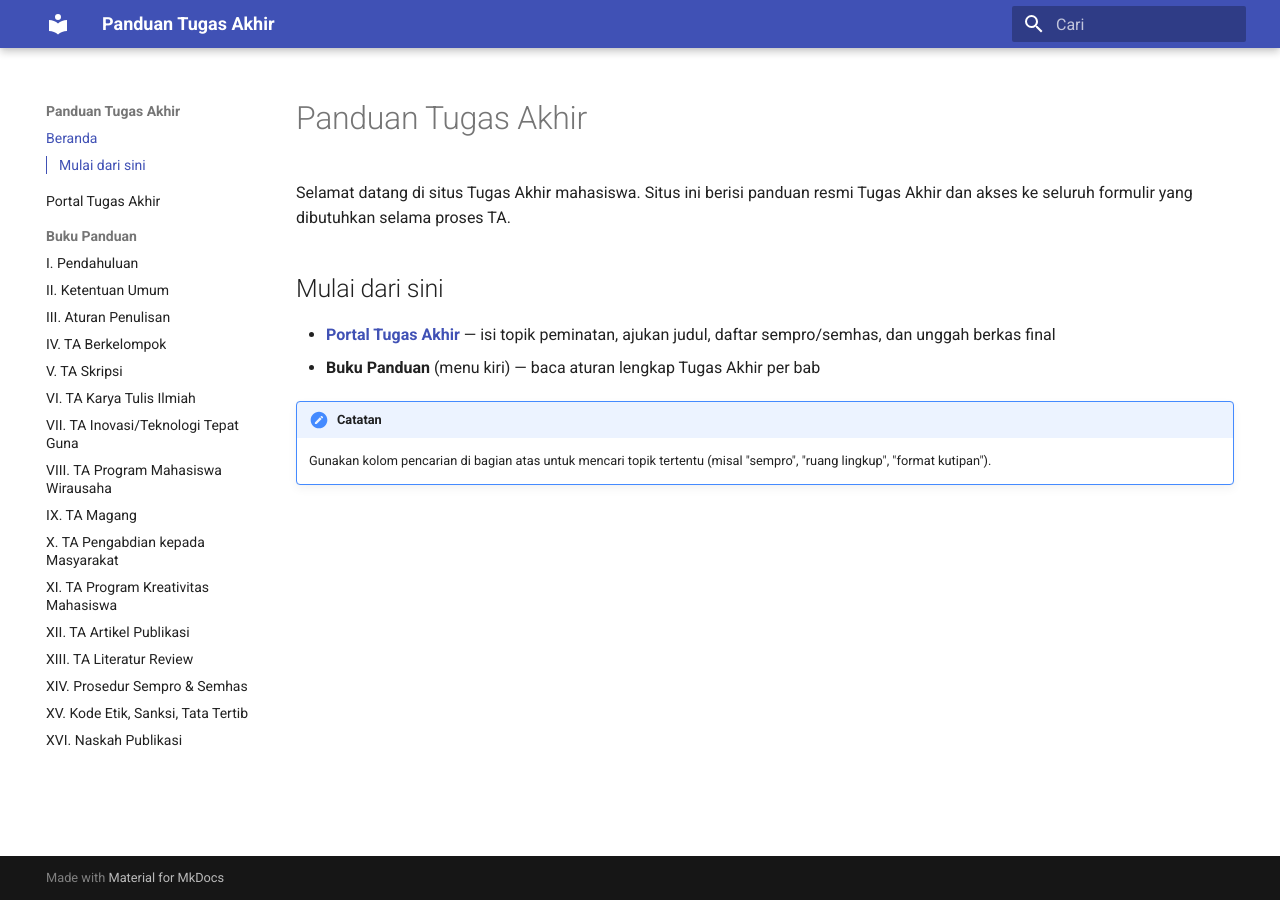
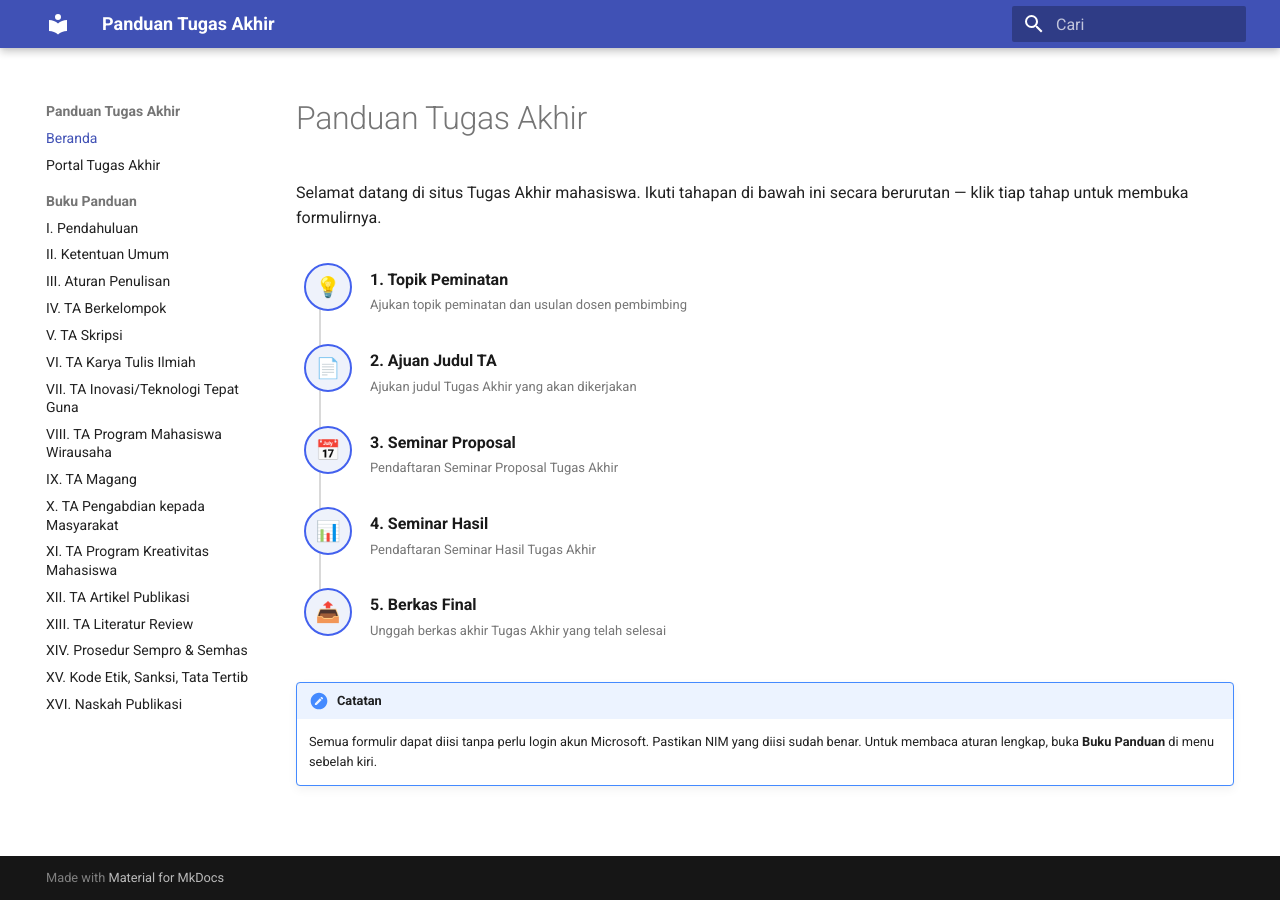
Before and after one commit to arif-fst/Panduan-TA-FST-UHB, an MkDocs documentation site: the page built from docs/index.md, in a window 1280 px wide. Built offline with MkDocs 1.6.1 and Material for MkDocs 9.7.7, drawn with Linux system fonts in a browser that asks for light colours.

Commit message:
Add files via upload

```diff
--- a/docs/index.md
+++ b/docs/index.md
@@ -1,11 +1,108 @@
 # Panduan Tugas Akhir
 
-Selamat datang di situs Tugas Akhir mahasiswa. Situs ini berisi panduan resmi Tugas Akhir dan akses ke seluruh formulir yang dibutuhkan selama proses TA.
+Selamat datang di situs Tugas Akhir mahasiswa. Ikuti tahapan di bawah ini secara berurutan — klik tiap tahap untuk membuka formulirnya.
 
-## Mulai dari sini
+<style>
+.ta-timeline {
+  position: relative;
+  margin: 2em 0 2.5em;
+  padding-left: 8px;
+}
+.ta-timeline::before {
+  content: "";
+  position: absolute;
+  left: 23px;
+  top: 8px;
+  bottom: 8px;
+  width: 2px;
+  background: #d9d9d9;
+}
+.ta-step {
+  position: relative;
+  display: flex;
+  align-items: flex-start;
+  gap: 18px;
+  padding-bottom: 28px;
+  text-decoration: none !important;
+}
+.ta-step:last-child { padding-bottom: 0; }
+.ta-dot {
+  position: relative;
+  z-index: 1;
+  flex-shrink: 0;
+  width: 48px;
+  height: 48px;
+  border-radius: 50%;
+  background: #eef2fb;
+  border: 2px solid #4361ee;
+  display: flex;
+  align-items: center;
+  justify-content: center;
+  font-size: 20px;
+}
+.ta-body {
+  padding-top: 4px;
+}
+.ta-step-title {
+  font-weight: 600;
+  font-size: 16px;
+  color: #1a1a1a !important;
+  margin: 0 0 3px;
+}
+.ta-step-desc {
+  font-size: 13px;
+  color: #767676;
+  margin: 0;
+}
+.ta-step:hover .ta-dot {
+  background: #4361ee;
+  color: #fff;
+}
+</style>
 
-- **[Portal Tugas Akhir](portal.md)** — isi topik peminatan, ajukan judul, daftar sempro/semhas, dan unggah berkas final
-- **Buku Panduan** (menu kiri) — baca aturan lengkap Tugas Akhir per bab
+<div class="ta-timeline">
+
+<a href="GANTI_LINK_FORM_TOPIK_PEMINATAN" class="ta-step">
+  <div class="ta-dot">💡</div>
+  <div class="ta-body">
+    <p class="ta-step-title">1. Topik Peminatan</p>
+    <p class="ta-step-desc">Ajukan topik peminatan dan usulan dosen pembimbing</p>
+  </div>
+</a>
+
+<a href="GANTI_LINK_FORM_JUDUL_TA" class="ta-step">
+  <div class="ta-dot">📄</div>
+  <div class="ta-body">
+    <p class="ta-step-title">2. Ajuan Judul TA</p>
+    <p class="ta-step-desc">Ajukan judul Tugas Akhir yang akan dikerjakan</p>
+  </div>
+</a>
+
+<a href="GANTI_LINK_FORM_SEMPRO" class="ta-step">
+  <div class="ta-dot">📅</div>
+  <div class="ta-body">
+    <p class="ta-step-title">3. Seminar Proposal</p>
+    <p class="ta-step-desc">Pendaftaran Seminar Proposal Tugas Akhir</p>
+  </div>
+</a>
+
+<a href="GANTI_LINK_FORM_SEMHAS" class="ta-step">
+  <div class="ta-dot">📊</div>
+  <div class="ta-body">
+    <p class="ta-step-title">4. Seminar Hasil</p>
+    <p class="ta-step-desc">Pendaftaran Seminar Hasil Tugas Akhir</p>
+  </div>
+</a>
+
+<a href="GANTI_LINK_FORM_BERKAS_FINAL" class="ta-step">
+  <div class="ta-dot">📤</div>
+  <div class="ta-body">
+    <p class="ta-step-title">5. Berkas Final</p>
+    <p class="ta-step-desc">Unggah berkas akhir Tugas Akhir yang telah selesai</p>
+  </div>
+</a>
+
+</div>
 
 !!! note "Catatan"
-    Gunakan kolom pencarian di bagian atas untuk mencari topik tertentu (misal "sempro", "ruang lingkup", "format kutipan").
+    Semua formulir dapat diisi tanpa perlu login akun Microsoft. Pastikan NIM yang diisi sudah benar. Untuk membaca aturan lengkap, buka **Buku Panduan** di menu sebelah kiri.
```
